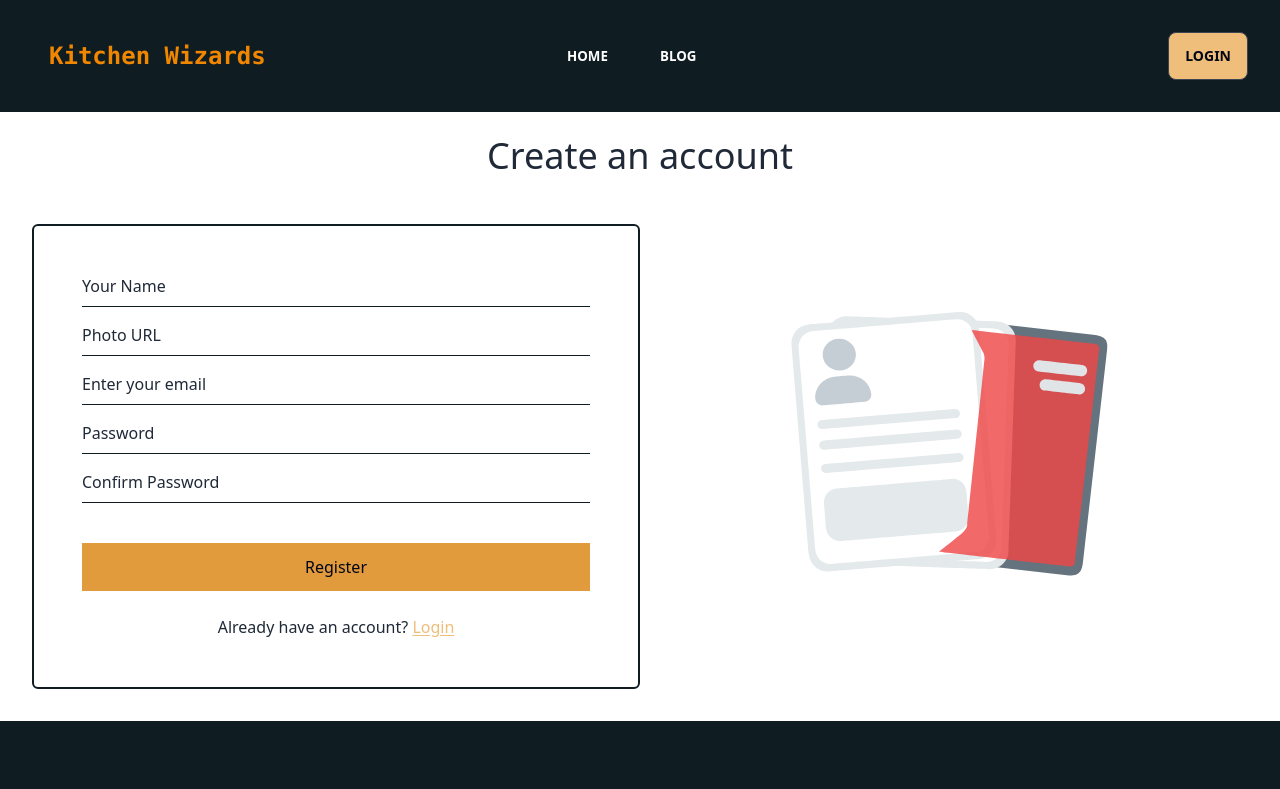
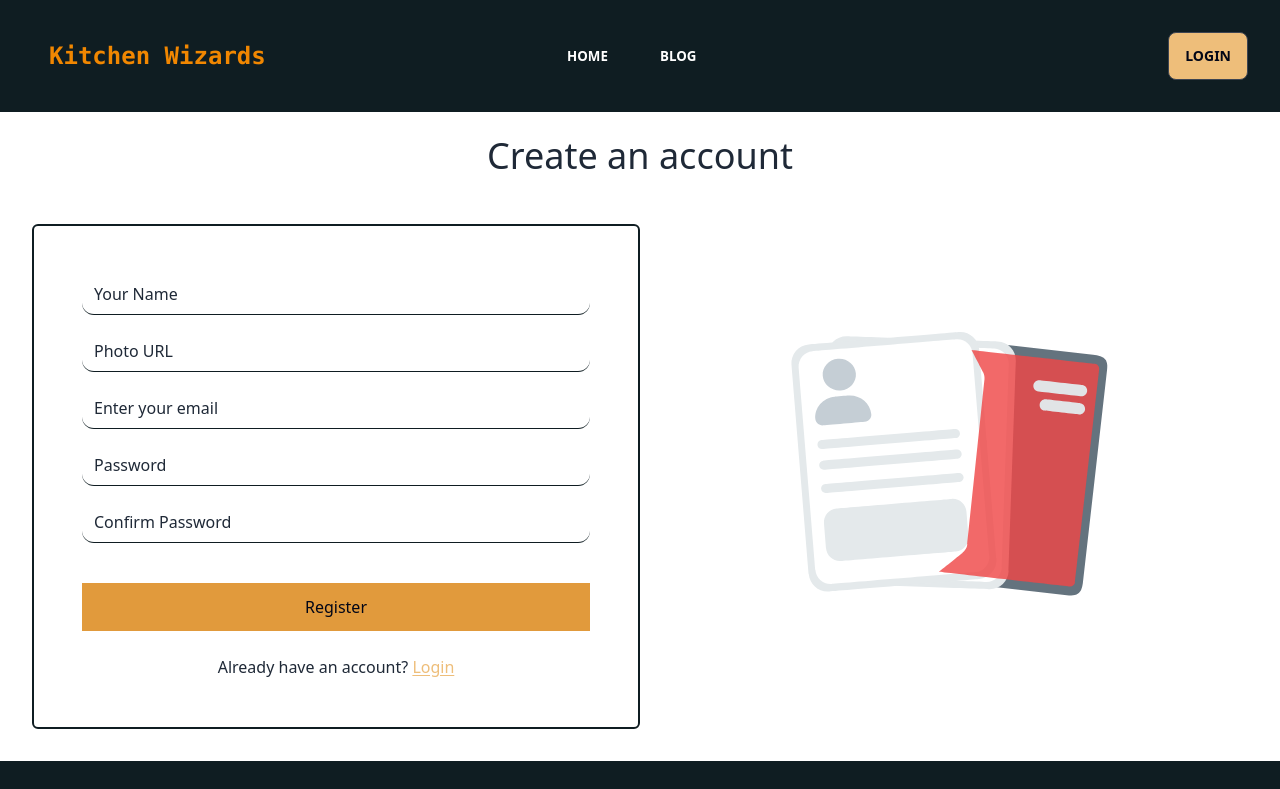
Before and after one commit to Tanjir-Hasan/kicten-wizards-server, a React (Vite) app: page /register in a window 1280 px wide. Shown: the top 789 px of the page. Built offline with nearby package versions, Linux system fonts and the light colour scheme; no server answers.

Commit message:
error page added

```diff
--- a/package.json
+++ b/package.json
@@ -17,6 +17,7 @@
     "react-dom": "^18.2.0",
     "react-icons": "^4.8.0",
     "react-router-dom": "^6.11.0",
+    "react-to-pdf": "^0.0.14",
     "react-toastify": "^9.1.2"
   },
   "devDependencies": {
--- a/src/components/Blog/Blog.jsx
+++ b/src/components/Blog/Blog.jsx
@@ -1,18 +1,24 @@
 import React from 'react';
+import Pdf from "react-to-pdf";
+const ref = React.createRef();
 
 const Blog = () => {
     return (
-        <div className='px-8'>
+        <>
+            <Pdf targetRef={ref} filename="blogs.pdf">
+                {({ toPdf }) => <button onClick={toPdf} className='text-slate-800 ms-10 mt-2 btn bg-[#e19a3c] hover:bg-[#f2bc71]'>Download Pdf</button>}
+            </Pdf>
+            <div className='px-8' ref={ref}>
                 <h1 className='text-5xl font-semibold text-[#f18701] text-center my-10'>Q&A about <span className='text-[#0077b6] underline underline-offset-4'>React</span></h1>
                 <h3 className='text-2xl font-mono text-rose-500'>Question 1</h3>
                 <p className='mb-2'>What is the differences between uncontrolled and controlled components?</p>
                 <p className='text-2xl font-mono text-[#0F1D22]'>Answer:</p>
                 <p className='text-[#1b4332] mx-6 mb-6'>In React, controlled components refer to components that have their state and behavior controlled by the parent component. These components rely on props passed down from the parent component to update their state and behavior. Uncontrolled components refer to components that manage their own state internally. They use a ref to access the DOM element's current value and update the state accordingly.
+                </p>
                 <ul>
                     <li className='list-inside list-disc'>A controlled functional component is a component that receives its current value and update callback via props.</li>
                     <li className='list-inside list-disc'>An uncontrolled functional component is a component that maintains its own internal state.</li>
                 </ul>
-            </p>
                 <h3 className='text-2xl font-mono text-rose-500'>Question 2</h3>
                 <p className='mb-2'>How to validate React props using PropTypes?</p>
                 <p className='text-2xl font-mono text-[#0F1D22]'>Answer:</p>
@@ -26,6 +32,7 @@ const Blog = () => {
                 <p className='text-2xl font-mono text-[#0F1D22]'>Answer:</p>
                 <p className='text-[#1b4332] mx-6 mb-6'>Custom React JS hooks offer reusability as when a custom hook is created, it can be reused easily, which makes the code cleaner and reduces the time to write the code. It also enhances the rendering speed of the code as a custom hook does not need to be rendered again and again while rendering the whole code.</p>
             </div>
+        </>
     );
 };
 
--- /dev/null
+++ b/src/components/Shared/ErrorPage/ErrorPage.jsx
@@ -0,0 +1,23 @@
+import React from 'react';
+import { Link, useRouteError } from 'react-router-dom';
+import { FaHome } from 'react-icons/fa';
+
+const ErrorPage = () => {
+    const { error, status } = useRouteError();
+    console.log(status)
+    return (
+        <div className='flex flex-col align-middle h-screen justify-center items-center my-auto'>
+            <img src="https://i.ibb.co/T1zLHgy/3747371.jpg" alt="" className='h-64' />
+            <h3 className='text-5xl font-extrabold text-[#0F1D22] my-4'>Error: {status}</h3>
+            <p className='text-xl mb-4 text-center'>{error.message}</p>
+            <Link to='/'>
+                <button className='flex items-center gap-3 mx-auto text-slate-800 text-xl bg-[#e19a3c] hover:bg-[#f2bc71] p-3 rounded-lg'>
+                    Back to Home
+                    <FaHome className="h-6 w-6 text-white" />
+                </button>
+            </Link>
+        </div>
+    );
+};
+
+export default ErrorPage;
--- a/src/components/Shared/Login/Login/Login.jsx
+++ b/src/components/Shared/Login/Login/Login.jsx
@@ -7,7 +7,7 @@ import { signInWithPopup } from 'firebase/auth';
 
 const Login = () => {
 
-    const {id} = useParams();
+    const { id } = useParams();
 
     const { signUser, googleAuthProvider, auth, gitHubAuthProvider } = useContext(AuthContext);
 
@@ -58,14 +58,17 @@ const Login = () => {
     };
 
     return (
+        <>
+            <h3 className='text-4xl font-medium text-center my-6'>Please Login</h3>
             <div className='flex justify-around items-center mx-auto'>
                 <Lottie animationData={login} loop={true} className='w-96 h-96' />
                 <div>
                     <div className='w-full mx-auto border-2 border-[#0F1D22] rounded-md mt-6 p-12'>
-                    <h3 className='text-2xl font-medium mb-6'>Login</h3>
                         <form onSubmit={handleLogin} className='flex flex-col'>
-                        <input type="email" name="email" id="" placeholder='User name or email' className='placeholder-gray-800 border-b border-[#0F1D22] outline-none mb-4 pb-2' required />
-                        <input type="password" name="password" id="" placeholder='Password' className='placeholder-gray-800 border-b border-[#0F1D22] outline-none mb-4 pb-2' required />
+                            <input type="email" name="email" id="" placeholder='User name or email' className='placeholder-gray-800 border-b border-[#0F1D22] outline-none rounded-xl px-3 mb-4 py-2' required />
+
+                            <input type="password" name="password" id="" placeholder='Password' className='placeholder-gray-800 border-b border-[#0F1D22] outline-none rounded-xl px-3 mb-4 py-2' required />
+
                             <div className='inline-flex gap-2'>
                                 <input type="checkbox" name="" id="" />
                                 <p>Remember Me</p>
@@ -80,10 +83,10 @@ const Login = () => {
                         <div className="flex-grow h-px bg-[#0F1D22]"></div>
                     </div>
                     <div className='flex flex-col gap-2 w-full mx-auto'>
-                    <button className='flex items-center border border-[#0F1D22] rounded-full p-2'>
+                        <button className='flex items-center border border-[#0F1D22] rounded-full p-2 bg-[#e19a3c] hover:bg-[#f2bc71]'>
                             <img src="https://i.ibb.co/TTGM1hm/google.png
-https://i.ibb.co/T8KScYH/github.png" className='h-8 ml-1' alt="" />
-                        <span onClick={handleGoogleSign} className="text-center flex-1">
+https://i.ibb.co/T8KScYH/github.png" className='h-12 ml-1 bg-white rounded-full p-2' alt="" />
+                            <span onClick={handleGoogleSign} className="text-center text-slate-950 flex-1">
                                 Continue with Google
                             </span>
                         </button>
@@ -96,6 +99,7 @@ https://i.ibb.co/T8KScYH/github.png" className='h-8 ml-1' alt="" />
                     </div>
                 </div>
             </div>
+        </>
     );
 };
 
--- a/src/components/Shared/Login/Register/Register.jsx
+++ b/src/components/Shared/Login/Register/Register.jsx
@@ -48,15 +48,15 @@ const Register = () => {
                 <div className='w-1/2 mx-auto border-2 border-[#0F1D22] rounded-md mt-6 p-12'>
                     <form onSubmit={handleRegister} className='flex flex-col'>
 
-                        <input type="text" name="name" id="" placeholder='Your Name' className='placeholder-gray-800 border-b border-[#0F1D22] outline-none mb-4 pb-2' required />
+                        <input type="text" name="name" id="" placeholder='Your Name' className='placeholder-gray-800 border-b border-[#0F1D22] outline-none rounded-xl px-3 mb-4 py-2' required />
 
-                        <input type="text" name="photo" id="" placeholder='Photo URL' className='placeholder-gray-800 border-b border-[#0F1D22] outline-none mb-4 pb-2' required />
+                        <input type="text" name="photo" id="" placeholder='Photo URL' className='placeholder-gray-800 border-b border-[#0F1D22] outline-none rounded-xl px-3 mb-4 py-2' required />
 
-                        <input type="email" name="email" id="" placeholder='Enter your email' className='placeholder-gray-800 border-b border-[#0F1D22] outline-none mb-4 pb-2' required />
+                        <input type="email" name="email" id="" placeholder='Enter your email' className='placeholder-gray-800 border-b border-[#0F1D22] outline-none rounded-xl px-3 mb-4 py-2' required />
 
-                        <input type="password" name="password" id="" placeholder='Password' className='placeholder-gray-800 border-b border-[#0F1D22] outline-none mb-4 pb-2' required />
+                        <input type="password" name="password" id="" placeholder='Password' className='placeholder-gray-800 border-b border-[#0F1D22] outline-none rounded-xl px-3 mb-4 py-2' required />
 
-                        <input type="password" name="confirmPassword" id="" placeholder='Confirm Password' className='placeholder-gray-800 border-b border-[#0F1D22] outline-none mb-4 pb-2' required />
+                        <input type="password" name="confirmPassword" id="" placeholder='Confirm Password' className='placeholder-gray-800 border-b border-[#0F1D22] outline-none rounded-xl px-3 mb-4 py-2' required />
 
                         <button className='text-slate-950 bg-[#e19a3c] hover:bg-[#f2bc71] my-6 py-3'>Register</button>
                         <p className='text-center'>Already have an account? <Link to="/login" className='text-[#eebe7a] hover:text-[#f2d3a8] underline underline-offset-2 '>Login</Link></p>
--- a/src/main.jsx
+++ b/src/main.jsx
@@ -14,11 +14,13 @@ import Register from './components/Shared/Login/Register/Register';
 import AuthProvider from './components/providers/AuthProvider';
 import PrivateRoutes from './components/routes/PrivateRoutes';
 import Blog from './components/Blog/Blog';
+import ErrorPage from './components/Shared/ErrorPage/ErrorPage';
 
 const router = createBrowserRouter([
   {
     path: "/",
     element: <Main></Main>,
+    errorElement: <ErrorPage></ErrorPage>,
     children: [
       {
         path: "/",
```
Also changed, not shown: 1 other file (tests, documents, lock files or other folders). Lines whose indentation alone changed are shown as unchanged.
